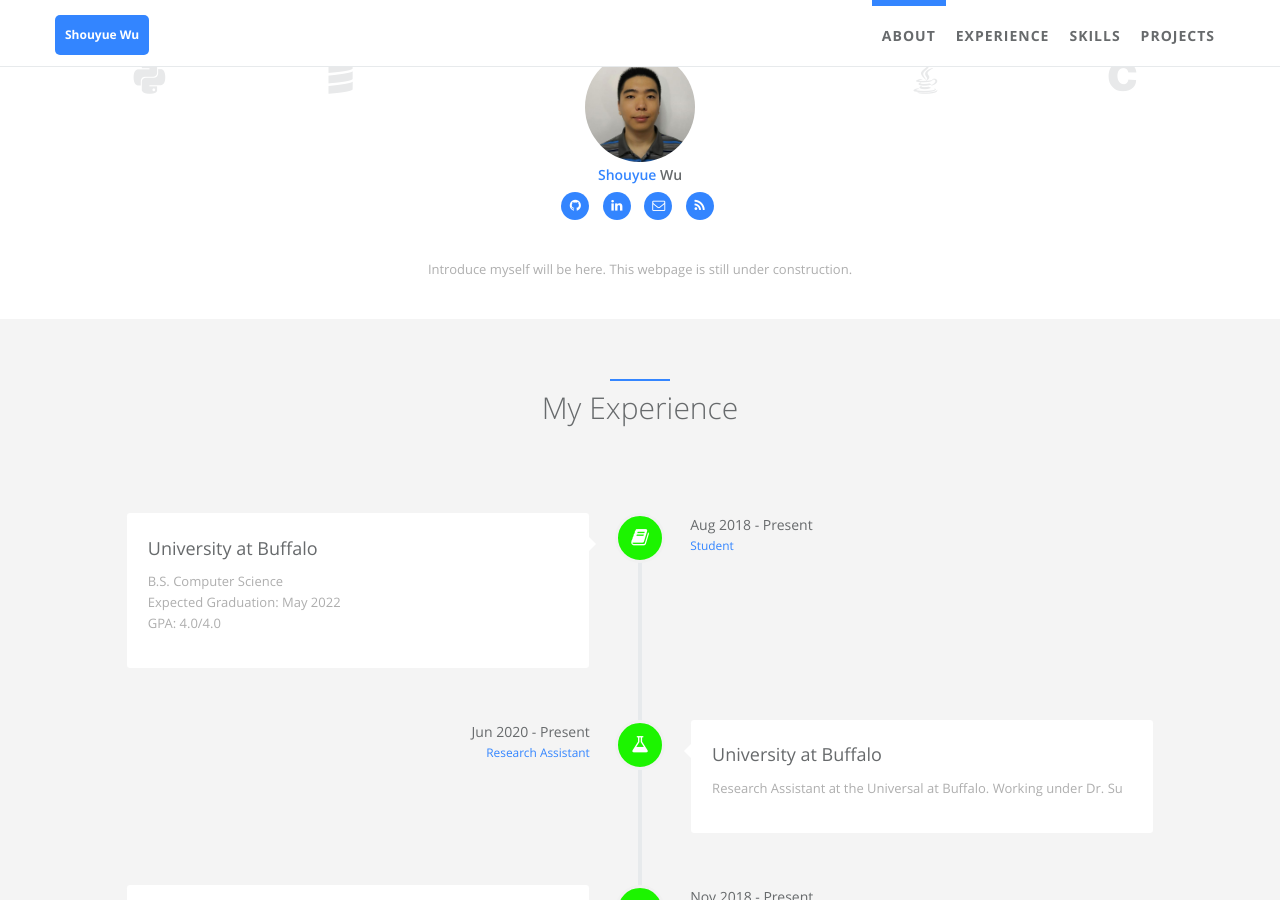
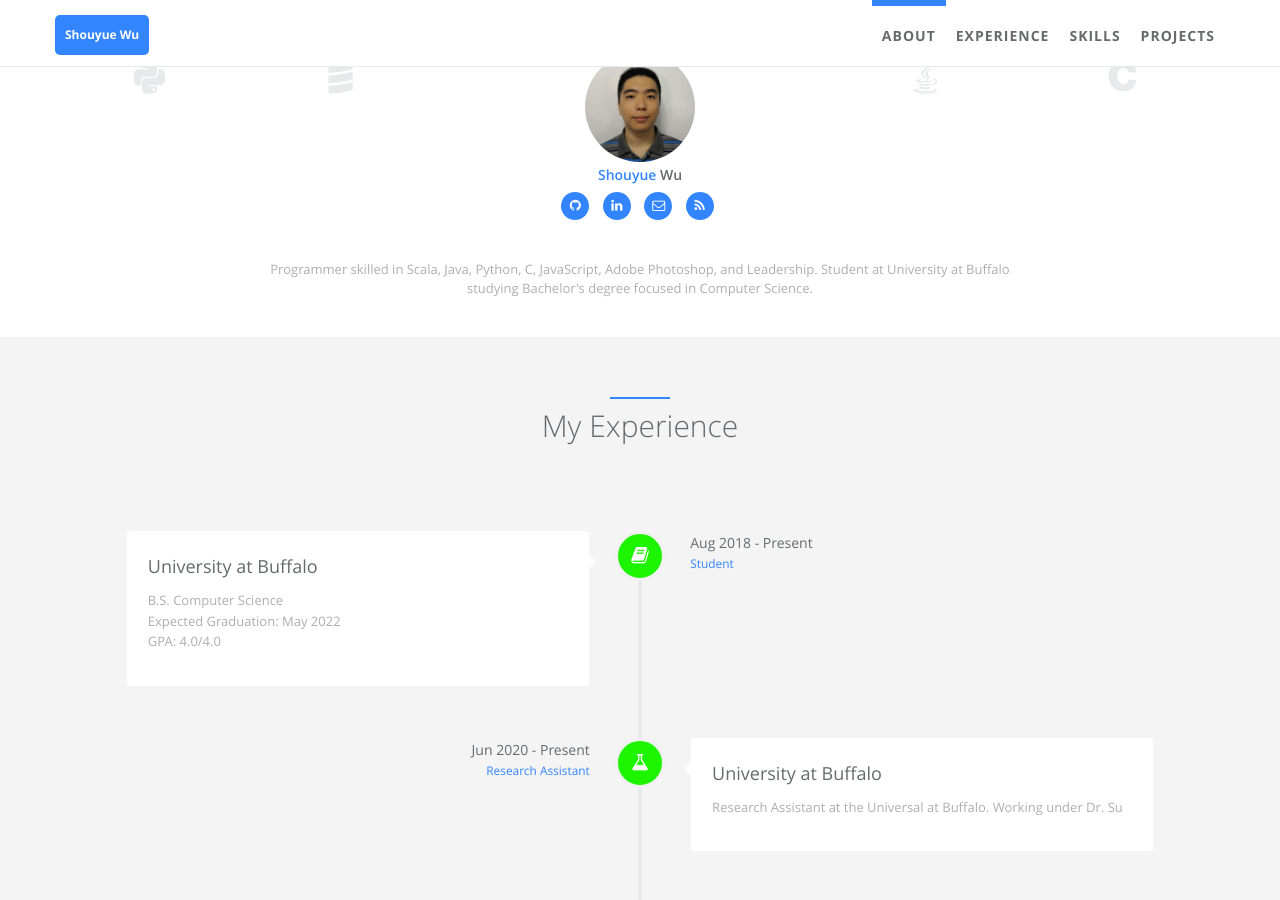
Before and after one commit to Lostpart/aboutMe, a Jekyll site: the page built from index.html, in a window 1280 px wide and 900 px high, scrolled down 563 px. Built offline with Jekyll 4.4.1, drawn with Linux system fonts in a browser that asks for light colours.

Commit message:
update config

```diff
--- a/_config.yml
+++ b/_config.yml
@@ -28,7 +28,7 @@
   skill_icon2:
     - name: icon-java-bold
     - name: icon-c
-  desc: Introduce myself will be here. This webpage is still under construction.   # Describe yourself.
+  desc: "Programmer skilled in Scala, Java, Python, C, JavaScript, Adobe Photoshop, and Leadership. Student at University at Buffalo studying Bachelor's degree focused in Computer Science."   # Describe yourself.
 
 # comment
 disqus:  # if you wanna comment feature, go to https://disqus.com/ to get your configuration; if not, comment following two lines.
```
